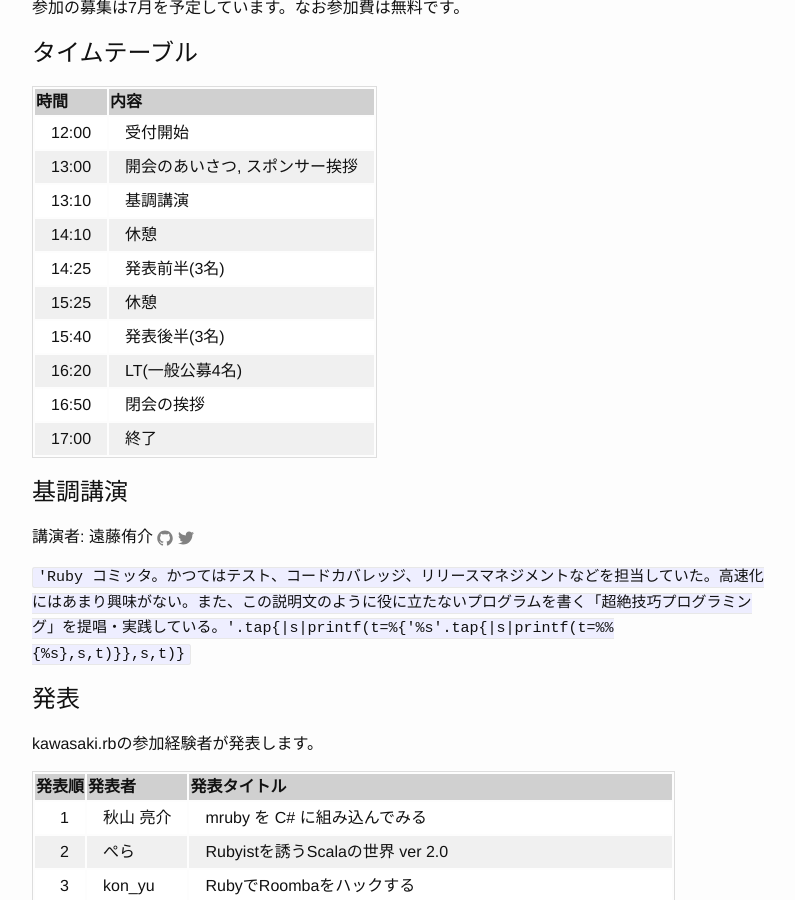
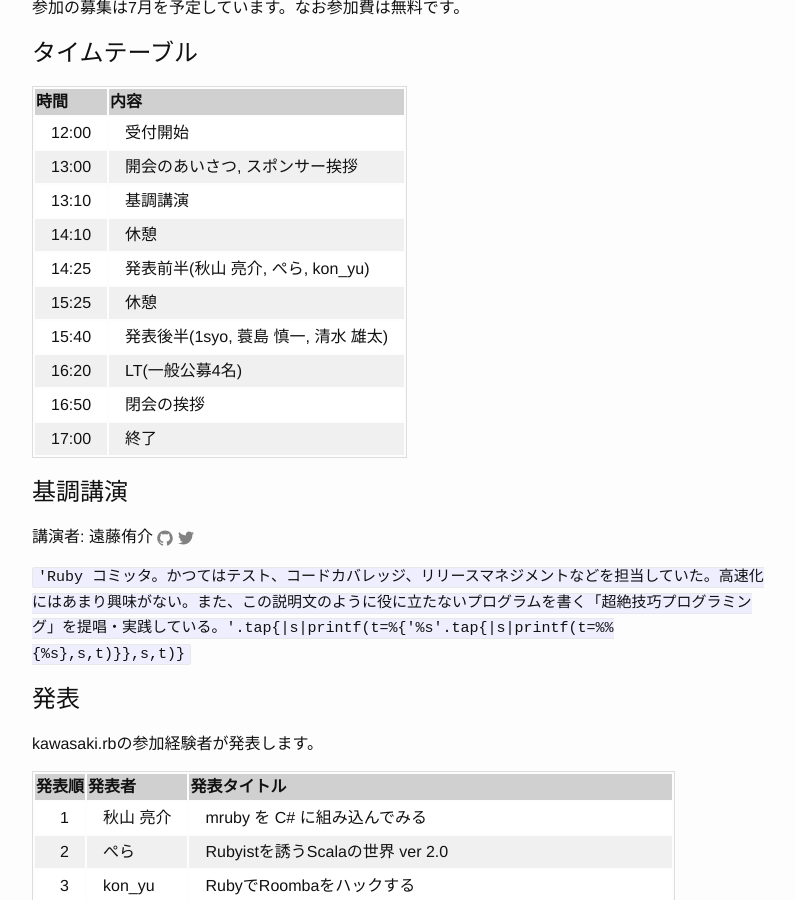
Before and after one commit to kawasakirb/kwsk01, a Jekyll site: the page built from index.md, in a window 1280 px wide and 900 px high, scrolled down 1251 px. Shown: the whole window, without its empty margins (238-1033 px from the left). Built offline with Jekyll 4.4.1, drawn with Linux system fonts in a browser that asks for light colours.

Commit message:
add presenters name to schedule

```diff
--- a/index.md
+++ b/index.md
@@ -37,18 +37,18 @@ title: トップページ
 
 ## タイムテーブル
 
-|時間 |内容                          |
-|:----|:-----------------------------|
-|12:00|受付開始                      |
-|13:00|開会のあいさつ, スポンサー挨拶|
-|13:10|基調講演                      |
-|14:10|休憩                          |
-|14:25|発表前半(3名)                 |
-|15:25|休憩                          |
-|15:40|発表後半(3名)                 |
-|16:20|LT(一般公募4名)               |
-|16:50|閉会の挨拶                    |
-|17:00|終了                          |
+|時間 |内容                                |
+|:----|:-----------------------------------|
+|12:00|受付開始                            |
+|13:00|開会のあいさつ, スポンサー挨拶      |
+|13:10|基調講演                            |
+|14:10|休憩                                |
+|14:25|発表前半(秋山 亮介, ぺら, kon_yu)   |
+|15:25|休憩                                |
+|15:40|発表後半(1syo, 蓑島 慎一, 清水 雄太)|
+|16:20|LT(一般公募4名)                     |
+|16:50|閉会の挨拶                          |
+|17:00|終了                                |
 
 ## 基調講演
 
```
